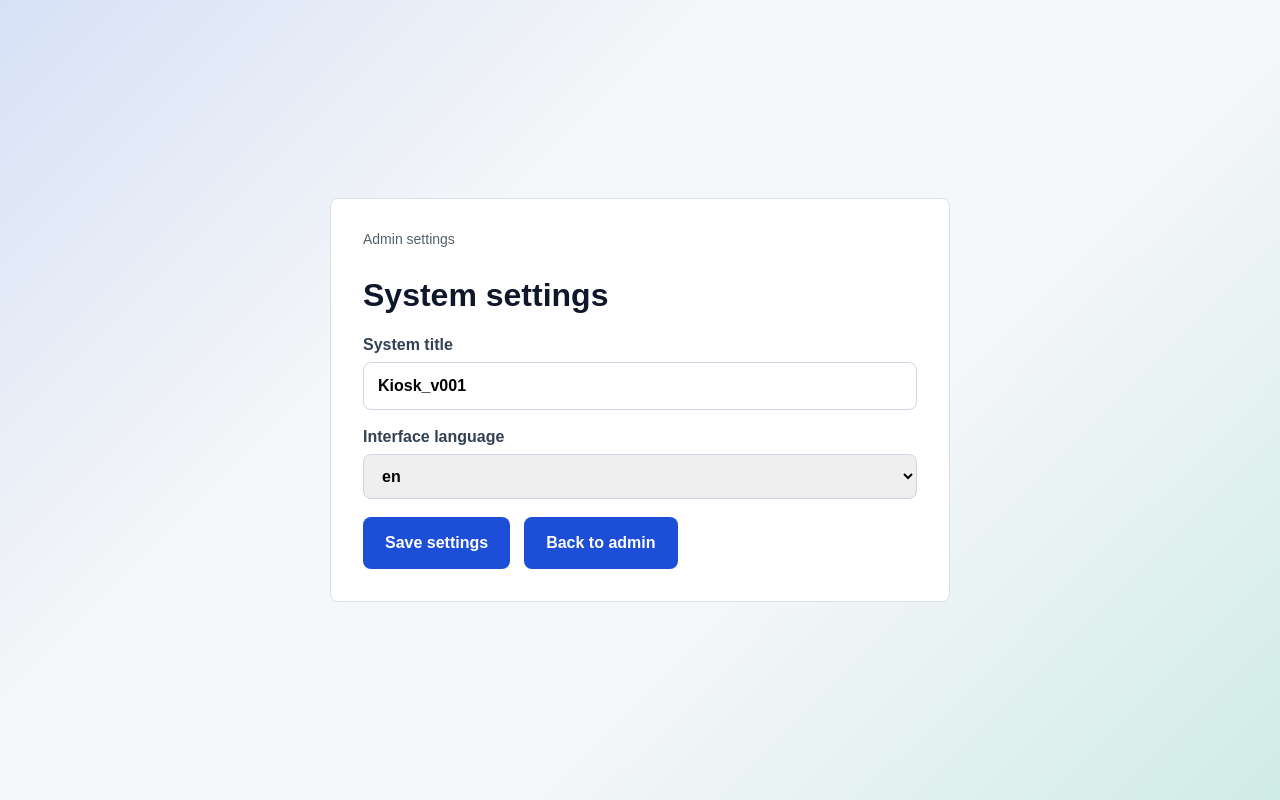
After one commit to German7464/Kiosk_v001, a Flask app: page /admin/settings in a window 1280 px wide. The commit adds this page. Run offline with Flask 3, Linux system fonts and the light colour scheme; the visitor is signed in with stand-in values (Sample User, id 1); data comes from the database, SQL or seed files in the repository.

Commit message:
Add system settings management

```diff
--- a/kiosk/features/admin/routes.py
+++ b/kiosk/features/admin/routes.py
@@ -110,10 +110,62 @@ def tag_form_name():
     return request.form.get("name", "").strip()
 
 
+def get_admin_settings():
+    rows = get_database().execute(
+        """
+        SELECT key, value
+        FROM settings
+        WHERE key IN (?, ?)
+        """,
+        ("site_title", "interface_language"),
+    ).fetchall()
+    settings = {row["key"]: row["value"] for row in rows}
+    return {
+        "site_title": settings.get("site_title", "Kiosk_v001"),
+        "interface_language": settings.get("interface_language", "en"),
+    }
+
+
+def save_setting(database, key, value, updated_at):
+    database.execute(
+        """
+        INSERT INTO settings (key, value, updated_at)
+        VALUES (?, ?, ?)
+        ON CONFLICT(key) DO UPDATE SET value = excluded.value, updated_at = excluded.updated_at
+        """,
+        (key, value, updated_at),
+    )
+
+
 @admin_blueprint.get("")
 @admin_required
 def admin_home():
     return render_template("admin_home.html", username=session.get("admin_username"))
+
+
+@admin_blueprint.get("/settings")
+@admin_required
+def admin_settings():
+    return render_template("admin_settings.html", settings=get_admin_settings())
+
+
+@admin_blueprint.post("/settings")
+@admin_required
+def save_admin_settings():
+    site_title = request.form.get("site_title", "").strip() or "Kiosk_v001"
+    interface_language = request.form.get("interface_language", "en")
+
+    if interface_language not in {"ru", "en", "de"}:
+        interface_language = "en"
+
+    database = get_database()
+    updated_at = datetime.now(timezone.utc).isoformat()
+    save_setting(database, "site_title", site_title, updated_at)
+    save_setting(database, "interface_language", interface_language, updated_at)
+    increase_content_version(database)
+    database.commit()
+
+    return redirect(url_for("admin.admin_settings"))
 
 
 @admin_blueprint.get("/tags")
--- a/kiosk/static/css/base.css
+++ b/kiosk/static/css/base.css
@@ -445,6 +445,18 @@ h1 {
     font-weight: 700;
 }
 
+.tv-system-name {
+    position: absolute;
+    top: 24px;
+    left: 28px;
+    z-index: 2;
+    padding: 12px 16px;
+    border-radius: 8px;
+    color: #ffffff;
+    background: rgba(15, 23, 42, 0.44);
+    font-weight: 700;
+}
+
 .tv-card {
     min-height: calc(min(760px, 100vh - 64px) - 96px);
     display: grid;
--- a/kiosk/templates/admin_home.html
+++ b/kiosk/templates/admin_home.html
@@ -10,6 +10,7 @@
     <div class="admin-actions">
         <a href="{{ url_for('admin.admin_events') }}">Manage events</a>
         <a href="{{ url_for('admin.admin_tags') }}">Manage tags</a>
+        <a href="{{ url_for('admin.admin_settings') }}">System settings</a>
         <a href="{{ url_for('admin.change_password') }}">Change password</a>
         <form method="post" action="{{ url_for('admin.logout') }}">
             <button type="submit">Logout</button>
--- /dev/null
+++ b/kiosk/templates/admin_settings.html
@@ -0,0 +1,28 @@
+{% extends "base.html" %}
+
+{% block title %}System Settings{% endblock %}
+
+{% block content %}
+<section class="admin-panel">
+    <p class="label">Admin settings</p>
+    <h1>System settings</h1>
+    <form class="admin-form" method="post" action="{{ url_for('admin.save_admin_settings') }}">
+        <label>
+            <span>System title</span>
+            <input type="text" name="site_title" value="{{ settings.site_title }}" required>
+        </label>
+        <label>
+            <span>Interface language</span>
+            <select name="interface_language">
+                <option value="ru" {% if settings.interface_language == "ru" %}selected{% endif %}>ru</option>
+                <option value="en" {% if settings.interface_language == "en" %}selected{% endif %}>en</option>
+                <option value="de" {% if settings.interface_language == "de" %}selected{% endif %}>de</option>
+            </select>
+        </label>
+        <div class="admin-actions">
+            <button type="submit">Save settings</button>
+            <a href="{{ url_for('admin.admin_home') }}">Back to admin</a>
+        </div>
+    </form>
+</section>
+{% endblock %}
--- a/kiosk/templates/kiosk_home.html
+++ b/kiosk/templates/kiosk_home.html
@@ -6,7 +6,7 @@
 <section class="kiosk-home" aria-labelledby="kiosk-title">
     <div class="kiosk-brand">
         <div class="system-icon" aria-hidden="true">K</div>
-        <p class="system-name">Kiosk_v001</p>
+        <p class="system-name">{{ settings.site_title }}</p>
     </div>
     <div class="kiosk-content">
         <p class="label">Event information system</p>
--- a/kiosk/templates/preview.html
+++ b/kiosk/templates/preview.html
@@ -5,7 +5,7 @@
 {% block content %}
 <section class="placeholder">
     <p class="label">Preview mode</p>
-    <h1>Display mode preview</h1>
+    <h1>{{ settings.site_title }} preview</h1>
     <nav class="links" aria-label="Preview links">
         <a href="{{ url_for('kiosk_home') }}">Open kiosk</a>
         <a href="/kiosk/events">Open kiosk events</a>
--- a/kiosk/templates/tv.html
+++ b/kiosk/templates/tv.html
@@ -4,6 +4,7 @@
 
 {% block content %}
 <section class="tv-screen" data-slide-duration="10000">
+    <div class="tv-system-name">{{ settings.site_title }}</div>
     <div class="tv-version" data-tv-version>Version loading</div>
     <article class="tv-card" data-tv-card>
         <div class="tv-image-area" data-tv-image>
```
Also changed, not shown: kiosk/app.py (+19 -4 lines), docs/CHANGELOG.md, kiosk/features/admin/README.md.
